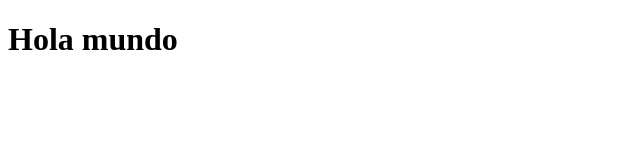
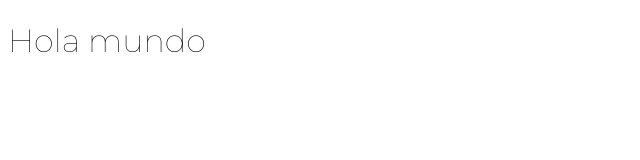
Before and after one commit to eltiozelda/Festival-de-musica, a website: page index.html in a window 1280 px wide. Shown: the whole page, without its empty margins (0-640 px from the left). Drawn offline with Linux system fonts and the light colour scheme.

Commit message:
Agregando una fuente de Google Fonts

```diff
--- a/index.html
+++ b/index.html
@@ -4,6 +4,9 @@
     <meta charset="UTF-8">
     <meta name="viewport" content="width=device-width, initial-scale=1.0">
     <title>Festival de música</title>
+    <link rel="preconnect" href="https://fonts.googleapis.com">
+    <link rel="preconnect" href="https://fonts.gstatic.com" crossorigin>
+    <link href="https://fonts.googleapis.com/css2?family=Montserrat:ital,wght@0,100..900;1,100..900&display=swap" rel="stylesheet">
     <link rel="stylesheet" href="build/css/app.css">
 </head>
 <body>
--- a/src/scss/app.scss
+++ b/src/scss/app.scss
@@ -1,3 +1,9 @@
 body {
-    background-color: white;
+    font-family: "Montserrat", sans-serif;
+    font-optical-sizing: auto;
+    font-style: normal;
 }
+
+h1 {
+    font-weight: 100;
+}
```
Also changed, not shown: build/css/app.css.
